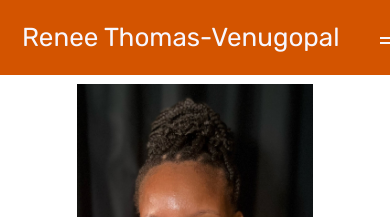
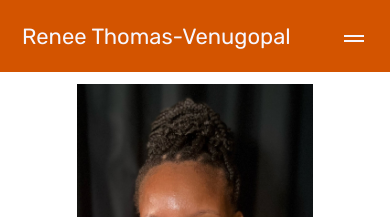
Before and after one commit to RenThom/phmatters, a Jekyll site: the page built from index.html, in a window 390 px wide. Shown: the top 217 px of the page. Built offline with Jekyll 4.4.1, drawn with Linux system fonts in a browser that asks for light colours; nearby versions of some CDN libraries; a script that is not in the unit is left out; comment, search, counter and statistics services are not loaded.

Commit message:
fixes to mobile site

```diff
--- a/assets/css/style.scss
+++ b/assets/css/style.scss
@@ -166,6 +166,10 @@ $general-font: 'PT Sans Narrow', sans-serif;
     .home-img-div{
         display: flex;
         justify-content: center;
+    }
+
+    .nav-title{
+        font-size: 22px !important;
     }
 }
 
```
Also changed, not shown: 15 other files.
